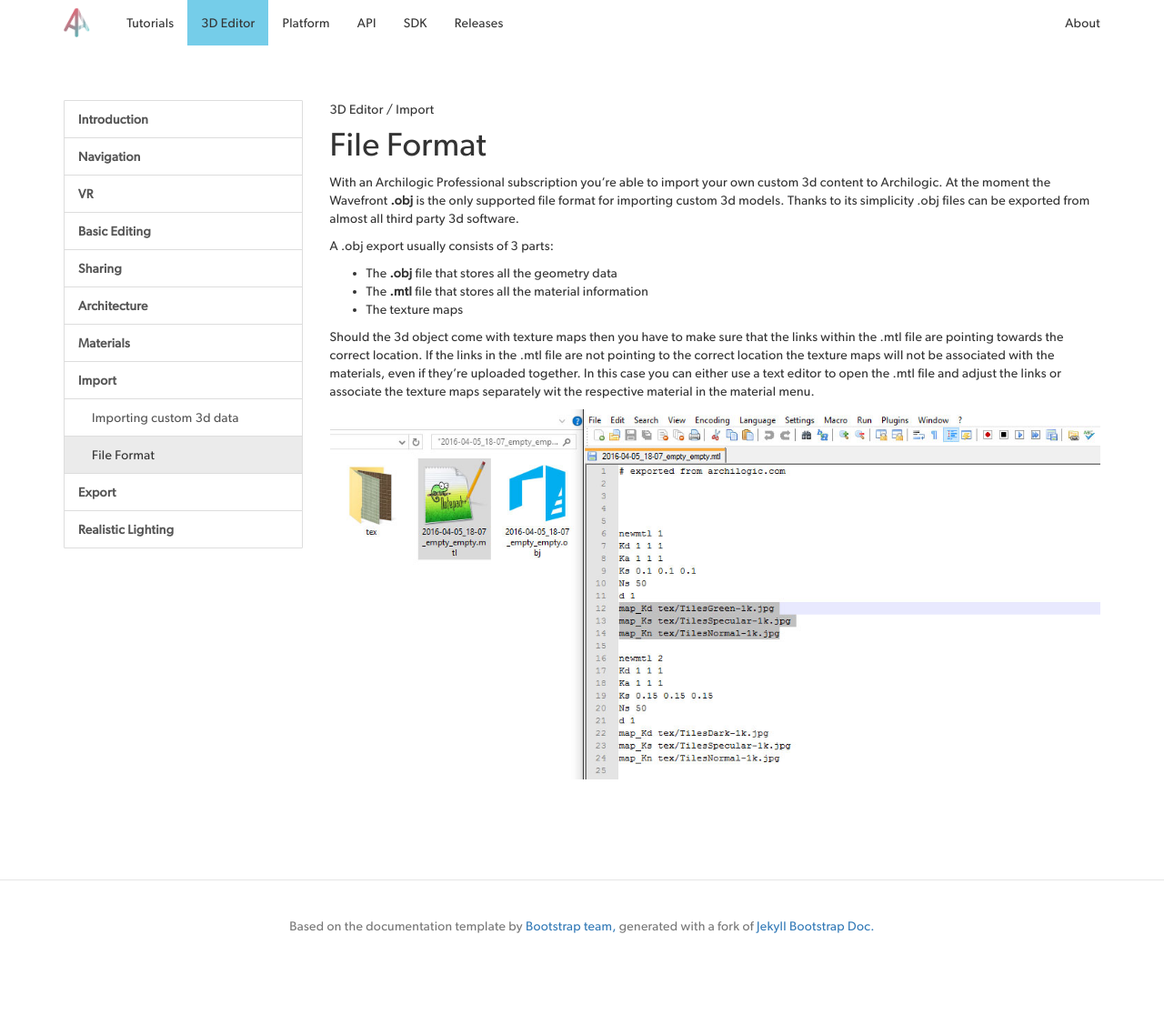
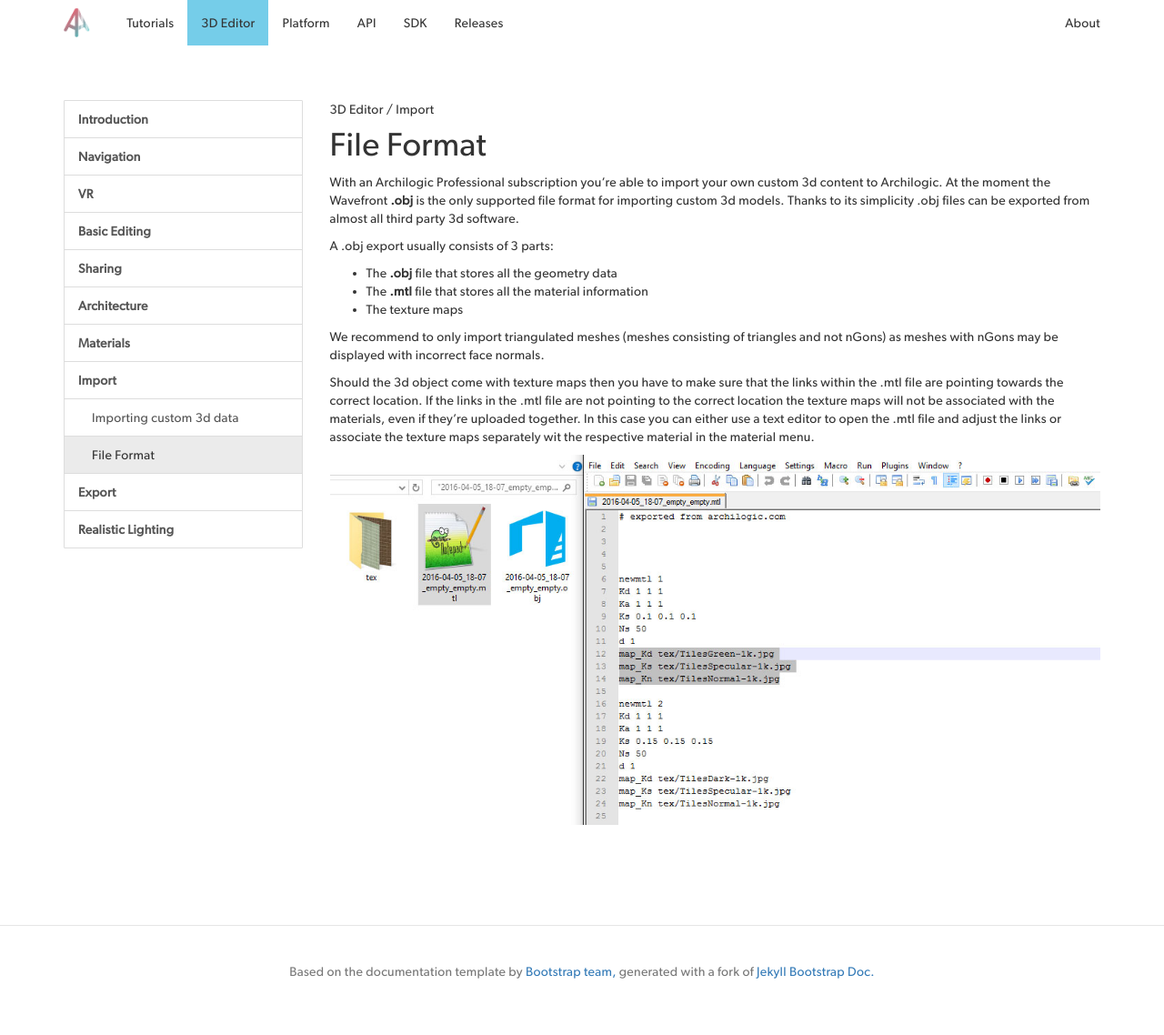
Before and after one commit to AVGP/docs, a Jekyll site: the page built from en/3d-editor/custom-3d-data/file-format.md, in a window 1280 px wide. Shown: the whole page at 91% size. Built offline with Jekyll 4.4.1, drawn with Linux system fonts in a browser that asks for light colours; nearby versions of some CDN libraries; before the commit the page ends 1088 px from its top, so only the background shows below that.

Commit message:
Fixed typo and added info for importing custom 3d content

```diff
--- a/en/3d-editor/custom-3d-data/file-format.md
+++ b/en/3d-editor/custom-3d-data/file-format.md
@@ -20,6 +20,8 @@ A .obj export usually consists of 3 parts:
 * The **.mtl** file that stores all the material information
 * The texture maps
 
+We recommend to only import triangulated meshes (meshes consisting of triangles and not nGons) as meshes with nGons may be displayed with incorrect face normals.
+
 Should the 3d object come with texture maps then you have to make sure that the links within the .mtl file are pointing towards the correct location.
 If the links in the .mtl file are not pointing to the correct location the texture maps will not be associated with the materials, even if they're uploaded together.
 In this case you can either use a text editor to open the .mtl file and adjust the links or associate the texture maps separately wit the respective material in the material menu.
```
Also changed, not shown: en/platform/folders/subfolders.md (+1 -1 lines).
